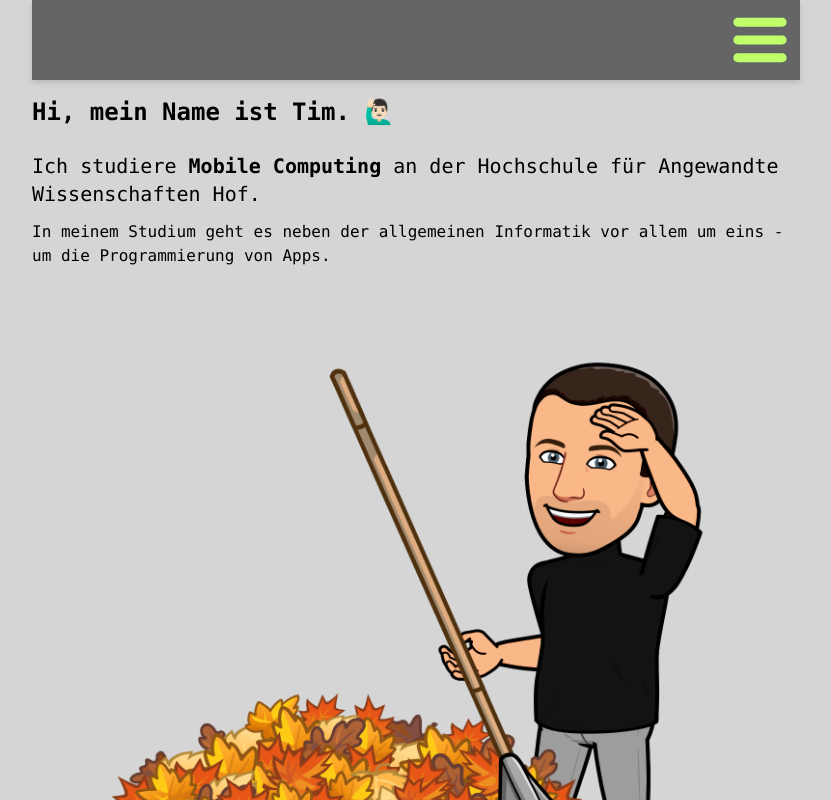
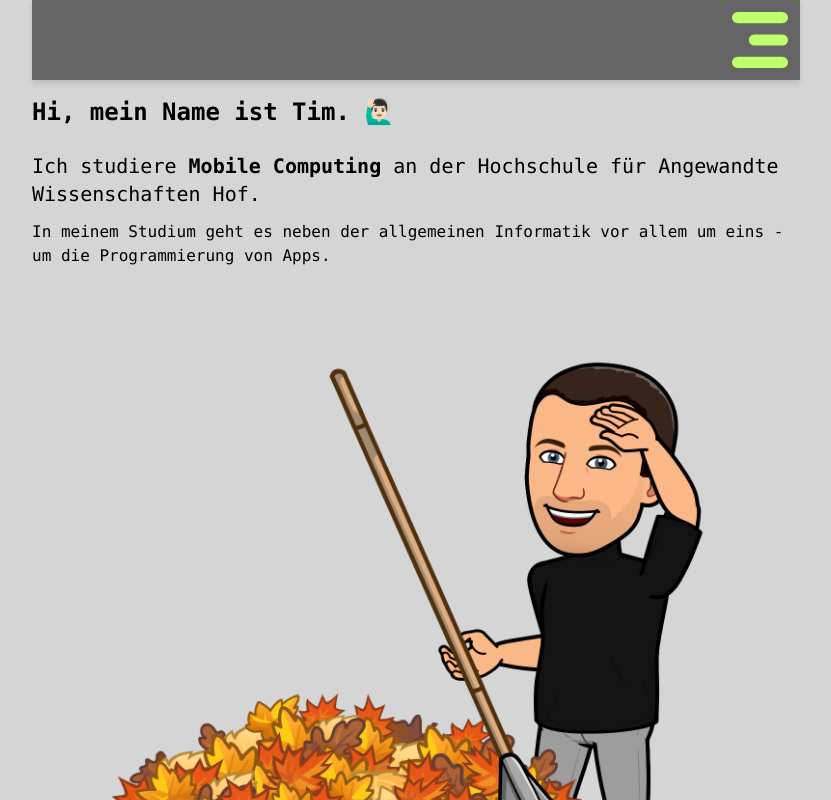
Before and after one commit to tim-w97/MyProfilePage, a React (Create React App) app: page / in a window 1280 px wide. Shown: the top 800 px of the page, without its empty margins (224-1055 px from the left). Built offline with nearby package versions, Linux system fonts and the light colour scheme.

Commit message:
added new icons

```diff
--- a/src/pages/CVPage.js
+++ b/src/pages/CVPage.js
@@ -110,7 +110,7 @@ function CVPage() {
         <div className="md:mx-20">
           <div className="flex items-center h-20 max-w-screen-md m-auto bg-tim-green drop-shadow-md">
             <Link to="/">
-              <Back className="fill-tim-gray w-20 aspect-square p-2" />
+              <Back className="w-20 aspect-square stroke-tim-gray p-3" />
             </Link>
             <p className="grow text-2xl font-bold text-tim-gray text-center">
               Lebenslauf
--- a/src/widgets/Contacts.js
+++ b/src/widgets/Contacts.js
@@ -1,6 +1,6 @@
 import Octocat from "../widgets/icons/Octocat";
 import LinkedIn from "./icons/LinkedIn";
-import Mail from "./icons/Mail";
+import MailIcon from '../assets/icons/email.png'
 
 function Contacts(props) {
   return (
@@ -39,7 +39,7 @@ function Contacts(props) {
             target="_blank"
             rel="noreferrer"
           >
-            <Mail className="w-16 h-16 ml-3 my-3 mr-8 shrink-0 scale-110" />
+            <img src={MailIcon} alt='mail icon' className="w-16 h-16 ml-3 my-3 mr-8 shrink-0" />
             <p className="text-xl font-mono text-tim-green">E-Mail schreiben</p>
           </a>
         </li>
--- a/src/widgets/TopBar.js
+++ b/src/widgets/TopBar.js
@@ -24,7 +24,7 @@ function TopBar() {
               menuOpen ? "-rotate-90" : null
             }`}
           >
-            {menuOpen ? <XMark /> : <Burger />}
+            {menuOpen ? <XMark className='stroke-tim-green p-3' /> : <Burger className='stroke-tim-green p-3'/>}
           </button>
         </div>
         <Menu
--- a/src/widgets/icons/Back.js
+++ b/src/widgets/icons/Back.js
@@ -1,9 +1,11 @@
 function Back(props) {
   return (
-    <svg className={props.className} viewBox="0 0 1000 1000">
-      <g>
-        <path d="M380.5,100.5l-350,350c-27.3,27.3-27.3,71.6,0,99l350,350c27.3,27.3,71.6,27.3,99,0c27.3-27.3,27.3-71.6,0-99L249,570h671c38.7,0,70-31.3,70-70c0-38.7-31.3-70-70-70H249l230.5-230.5c13.7-13.7,20.5-31.6,20.5-49.5c0-17.9-6.8-35.8-20.5-49.5C452.1,73.2,407.8,73.2,380.5,100.5z" />
-      </g>
+    <svg className={props.className} version="1.1" viewBox="0 0 100 100">
+        <g strokeLinecap="round" strokeLinejoin="round" strokeWidth="20">
+            <path d="m10 50 40-40" style={{paintOrder: "markers stroke fill"}}/>
+            <path d="m10 50h80" style={{paintOrder: "markers stroke fill"}}/>
+            <path d="m10 50 40 40" style={{paintOrder: "markers stroke fill"}}/>
+        </g>
     </svg>
   );
 }
--- a/src/widgets/icons/Burger.js
+++ b/src/widgets/icons/Burger.js
@@ -1,7 +1,11 @@
 function Burger(props) {
   return (
-    <svg className={props.className + " fill-tim-green"} viewBox="0 0 72 72">
-      <path d="M56 48c2.209 0 4 1.791 4 4 0 2.209-1.791 4-4 4-1.202 0-38.798 0-40 0-2.209 0-4-1.791-4-4 0-2.209 1.791-4 4-4C17.202 48 54.798 48 56 48zM56 32c2.209 0 4 1.791 4 4 0 2.209-1.791 4-4 4-1.202 0-38.798 0-40 0-2.209 0-4-1.791-4-4 0-2.209 1.791-4 4-4C17.202 32 54.798 32 56 32zM56 16c2.209 0 4 1.791 4 4 0 2.209-1.791 4-4 4-1.202 0-38.798 0-40 0-2.209 0-4-1.791-4-4 0-2.209 1.791-4 4-4C17.202 16 54.798 16 56 16z" />
+    <svg className={props.className} version="1.1" viewBox="0 0 100 100">
+        <g strokeLinecap="round" strokeLinejoin="round" strokeWidth="20">
+            <path d="m10 10h80" style={{paintOrder: 'markers stroke fill'}}/>
+            <path d="m40 50h50" style={{paintOrder: 'markers stroke fill'}}/>
+            <path d="m10 90h80" style={{paintOrder: 'markers stroke fill'}}/>
+        </g>
     </svg>
   );
 }
--- a/src/widgets/icons/XMark.js
+++ b/src/widgets/icons/XMark.js
@@ -1,15 +1,10 @@
 function XMark(props) {
   return (
-    <svg
-      className={props.className + " stroke-tim-green"}
-      viewBox="0 0 24 24"
-      strokeWidth={3}
-    >
-      <path
-        strokeLinecap="round"
-        strokeLinejoin="round"
-        d="M6 18L18 6M6 6l12 12"
-      />
+    <svg className={props.className} version="1.1" viewBox="0 0 100 100">
+        <g strokeLinecap="round" strokeLinejoin="round" strokeWidth="20">
+            <path d="m10 90 80-80" style={{paintOrder: "markers stroke fill"}}/>
+            <path d="m10 10 80 80" style={{paintOrder: "markers stroke fill"}}/>
+        </g>
     </svg>
   );
 }
```
Also changed, not shown: src/assets/icons/email.png (added).
